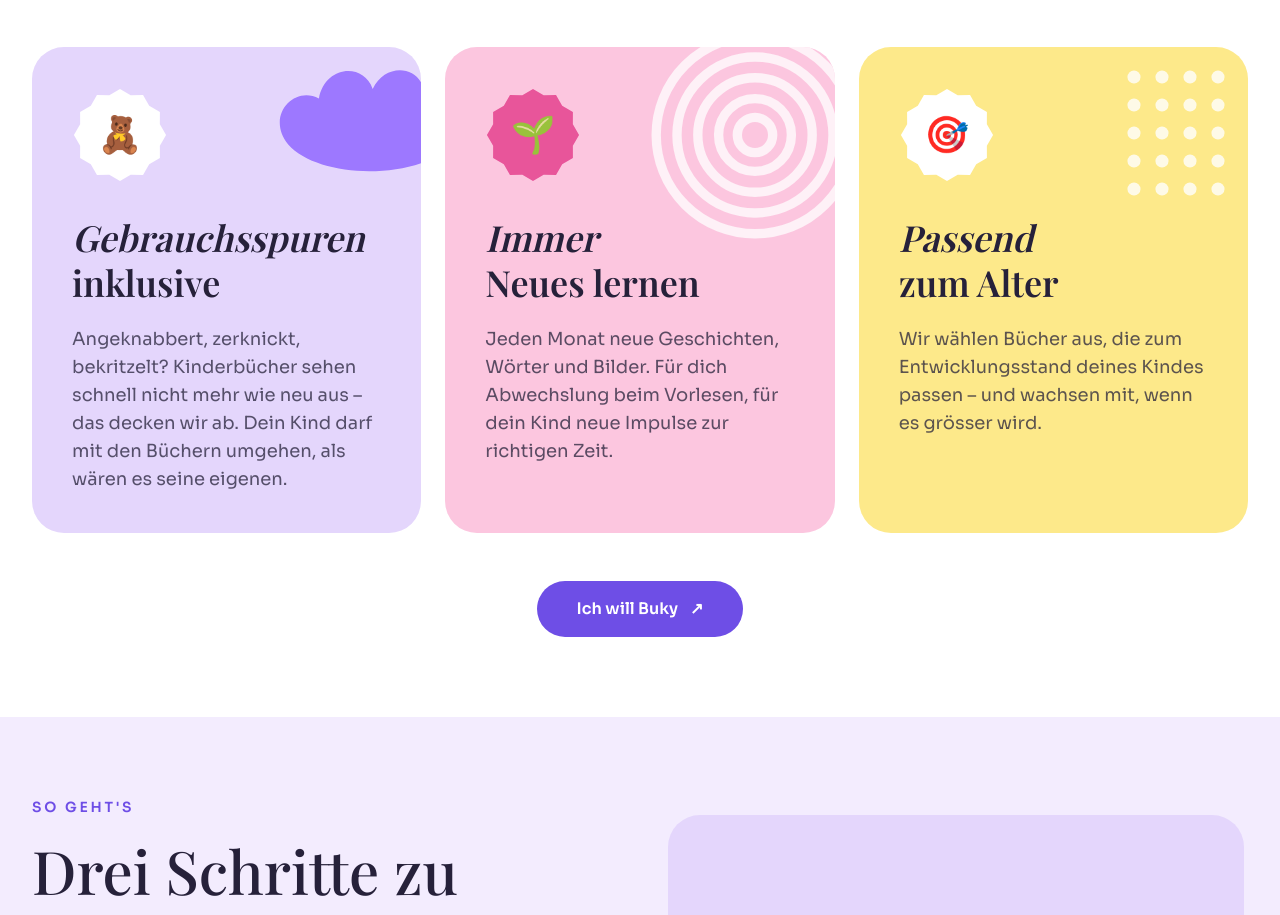
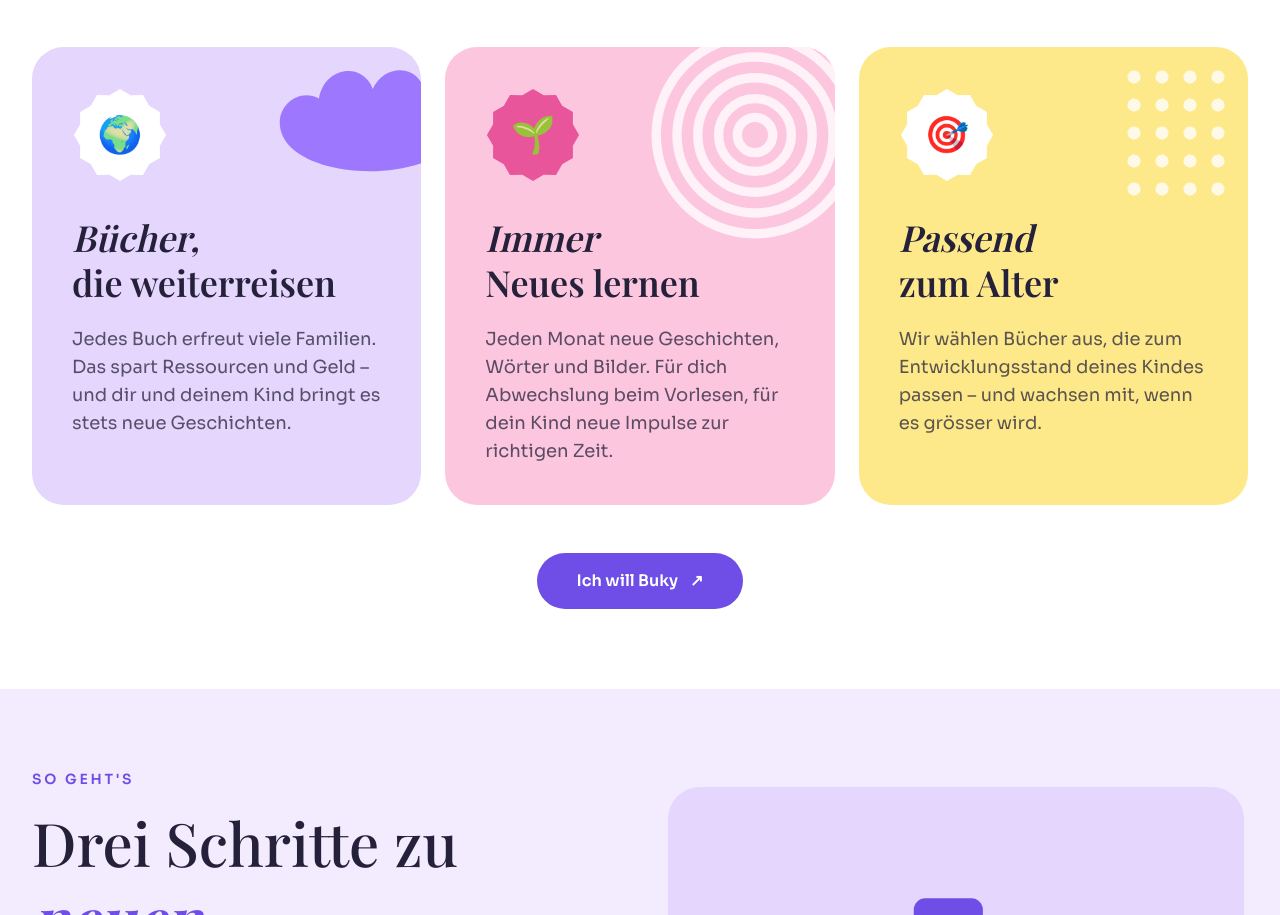
Before and after one commit to romjec/buky, a Next.js app: page / in a window 1280 px wide. Shown: the part 2096-3011 px from the top of the page. Built offline with nearby package versions, Linux system fonts and the light colour scheme; a web font is replaced by a local one.

Commit message:
Bücher, die weiterreisen: in Variante A (Besonders-Karte) und B (Hero, Vergleich)
Co-Authored-By: Claude Opus 5.5 <noreply@anthropic.com>
Claude-Session: https://claude.ai/code/session_01V2GYLT8yGZWwzdYLbPjbwc

```diff
--- a/src/components/Sections.tsx
+++ b/src/components/Sections.tsx
@@ -70,17 +70,17 @@ export function Special() {
             <Blob className="absolute -top-2 -right-10 w-48 text-[#9d78ff]" />
             <Sticker>
               <span className="text-4xl" aria-hidden>
-                🧸
+                🌍
               </span>
             </Sticker>
             <h3 className="mt-8 font-serif text-4xl leading-tight font-semibold">
-              <em>Gebrauchsspuren</em>
+              <em>Bücher,</em>
               <br />
-              inklusive
+              die weiterreisen
             </h3>
             <p className="mt-5 text-lg text-ink/75">
-              Angeknabbert, zerknickt, bekritzelt? Kinderbücher sehen schnell nicht mehr wie neu aus – das decken wir ab.
-              Dein Kind darf mit den Büchern umgehen, als wären es seine eigenen.
+              Jedes Buch erfreut viele Familien. Das spart Ressourcen und Geld – und dir und deinem Kind bringt es stets
+              neue Geschichten.
             </p>
           </article>
 
--- a/src/components/VariantB.tsx
+++ b/src/components/VariantB.tsx
@@ -34,7 +34,7 @@ export function HeroB() {
           </p>
           <SignupForm source="hero" buttonLabel="Neue Bücher für mein Kind" className="mt-8 max-w-xl" />
           <ul className="mt-6 flex flex-col gap-2 text-ink/80 sm:flex-row sm:flex-wrap sm:gap-x-6">
-            {["Bücher, die weiterreisen – gut für die Umwelt", "Rücksende-Etikette liegt bei", "Passend zum Alter"].map((t) => (
+            {["Bücher, die weiterreisen – gut für Umwelt & Familie", "Rücksende-Etikette liegt bei", "Passend zum Alter"].map((t) => (
               <li key={t} className="flex items-center gap-2">
                 <Check className="text-violet" /> {t}
               </li>
@@ -58,8 +58,8 @@ export function BeforeAfter() {
   const withBuky = [
     "Jeden Monat neue Geschichten, Wörter und Bilder",
     "Ein fixer Betrag statt ständig neu kaufen",
-    "Gebrauchsspuren sind abgedeckt – dein Kind darf Kind sein",
-    "Das Regal bleibt leer, die Bücher reisen weiter",
+    "Bücher, die weiterreisen – spart Ressourcen, macht Freude",
+    "Das Regal bleibt aufgeräumt statt übervoll",
   ];
 
   return (
```
